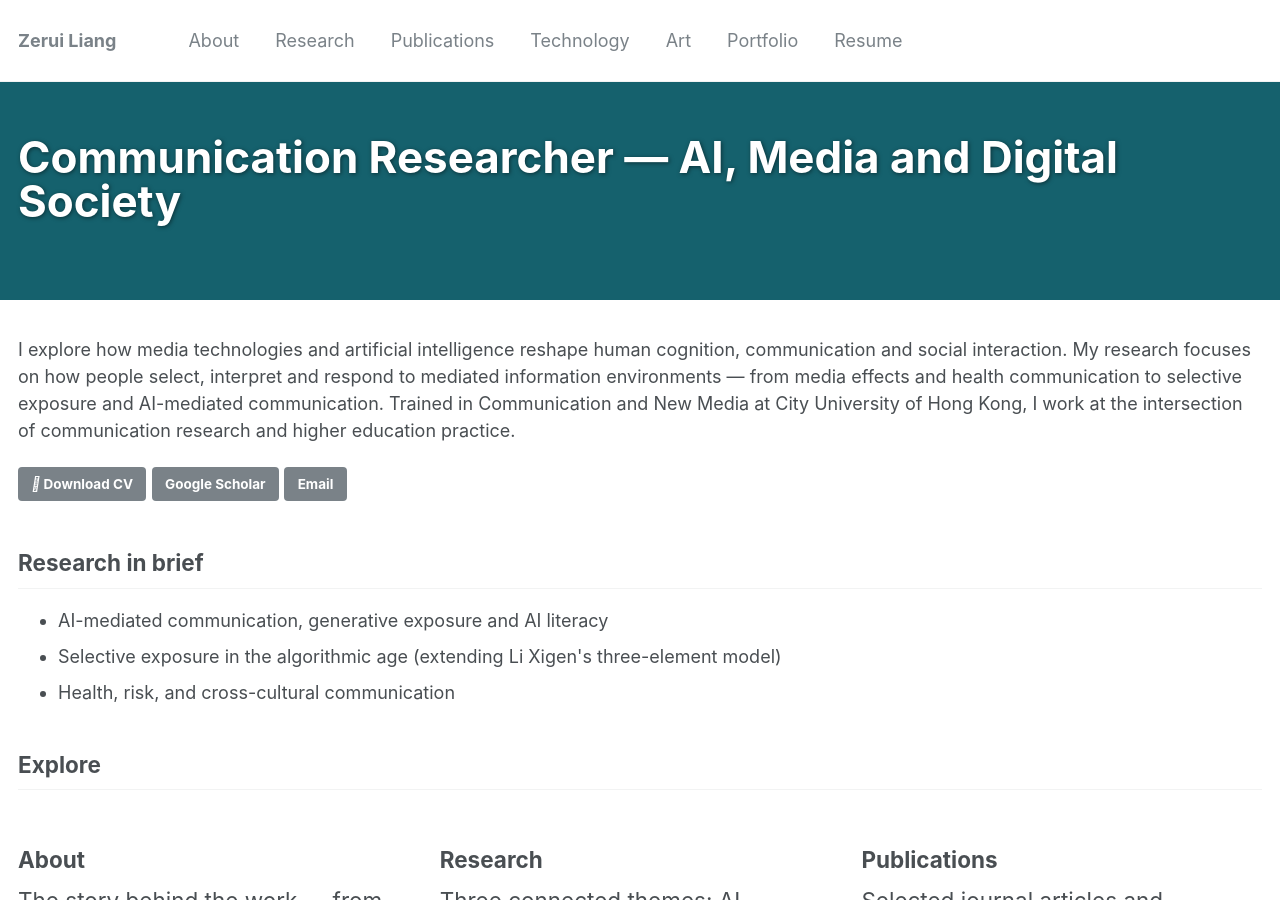
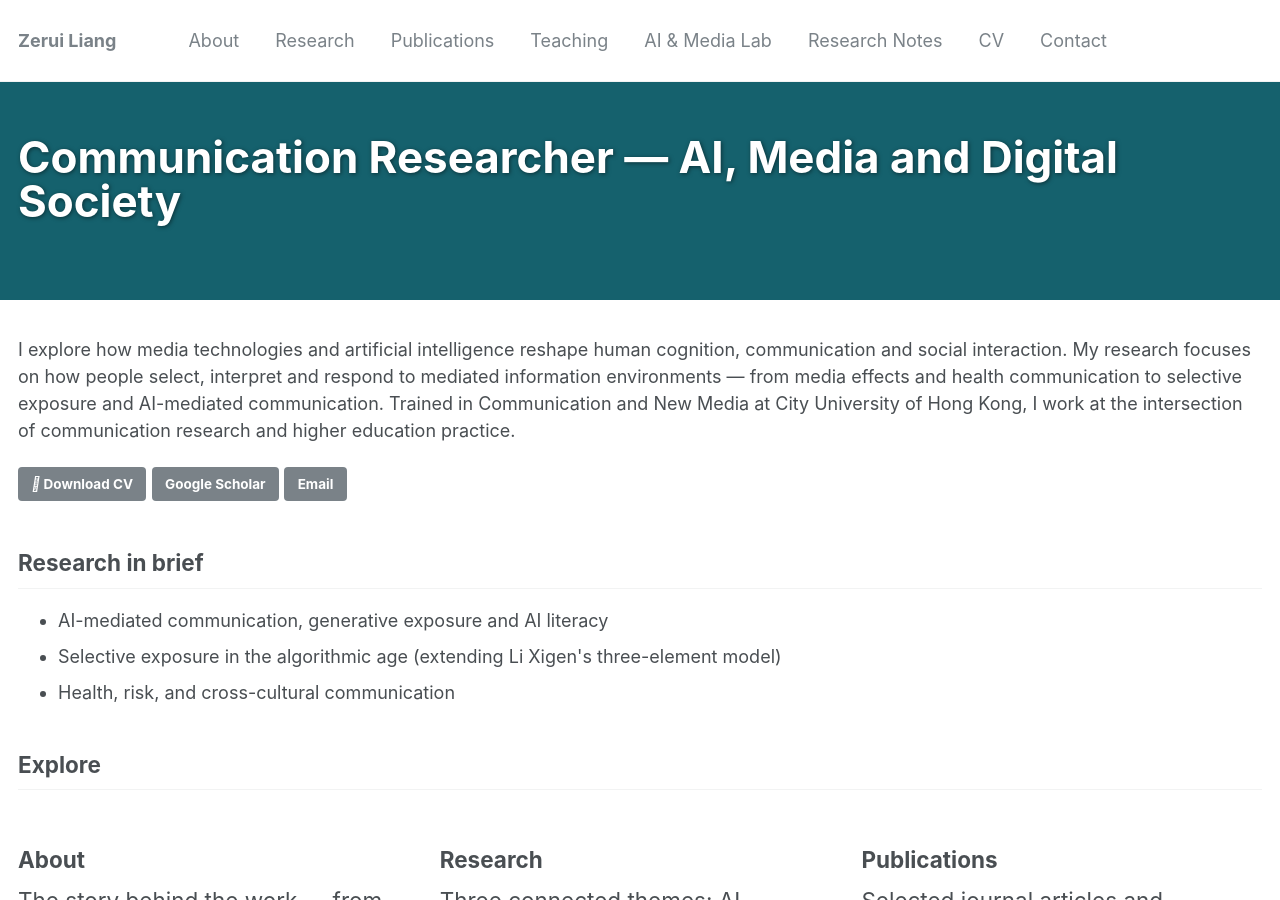
Before and after one commit to ArecRui/ArecRui.github.io, a Jekyll site: the page built from index.html, in a window 1280 px wide and 900 px high. Built offline with Jekyll 4.4.1, drawn with Linux system fonts in a browser that asks for light colours.

Commit message:
Auto upload _data/navigation.yml via WorkBuddy

```diff
--- a/_data/navigation.yml
+++ b/_data/navigation.yml
@@ -9,14 +9,17 @@ main:
   - title: "Publications"
     url: /docs/publications/
 
-  - title: "Technology"
-    url: /docs/tech/
+  - title: "Teaching"
+    url: /docs/teaching/
 
-  - title: "Art"
-    url: /docs/art/
+  - title: "AI & Media Lab"
+    url: /docs/ai-media/
 
-  - title: "Portfolio"
-    url: /portfolio/
+  - title: "Research Notes"
+    url: /docs/research-notes/
 
-  - title: "Resume"
+  - title: "CV"
     url: /docs/resume/
+
+  - title: "Contact"
+    url: /contact/
```
